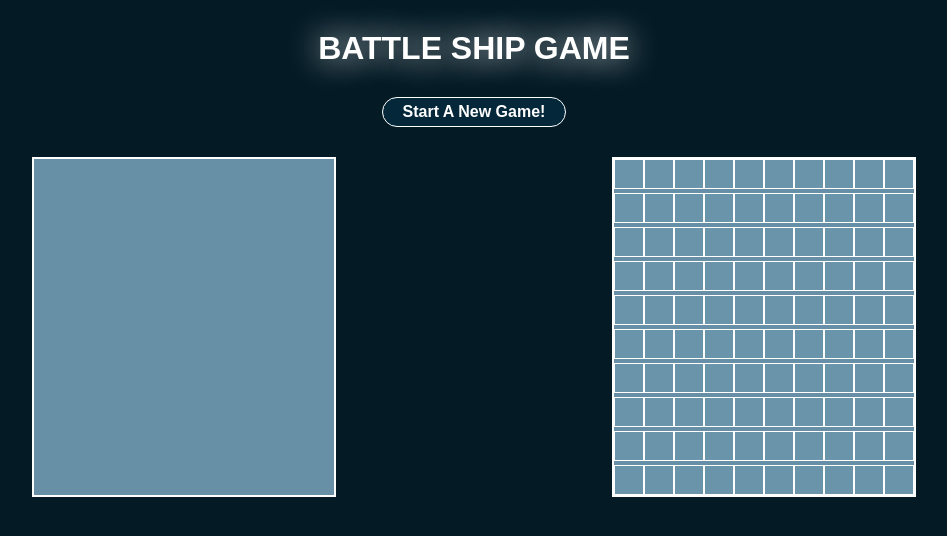
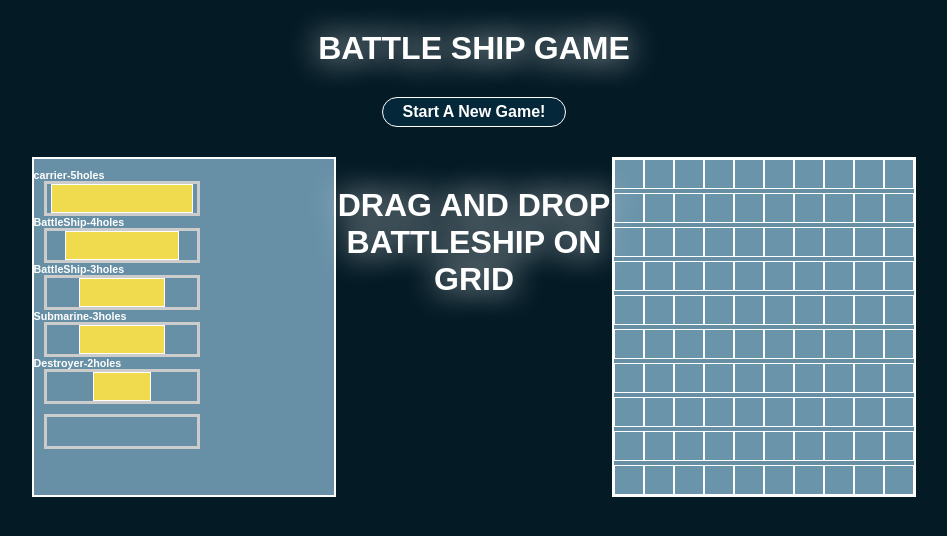
Before and after one commit to mrsuber/odin_project_12_BattleShip_Game, a website: page index.html in a window 1280 px wide. Shown: the whole page, without its empty margins (166-1113 px from the left). Drawn offline with Linux system fonts and the light colour scheme.

Commit message:
the key with difrent battle ship set up currently working on draging the ship to a position on the grid to start playing the game

```diff
--- a/css/styles.css
+++ b/css/styles.css
@@ -70,3 +70,81 @@ h1{
   padding: 0px;
   box-sizing: content-box;
 }
+
+
+.hide {
+    display: none;
+}
+.drag-over {
+    border: dashed 3px red !important;
+}
+.drop-targets {
+    /* display: flex; */
+    /* flex-direction: row;
+    justify-content: space-around;
+    align-items: center; */
+    margin: 20px 0;
+}
+
+
+
+.box {
+    height: 29px;
+    width: 150px;
+    border: solid 3px #ccc;
+    margin: 10px;
+    display: flex;
+    flex-direction: column;
+    align-items: center;
+    justify-content: center;
+}
+h6{
+	    margin-top: -10px;
+			margin-bottom:-10px;
+}
+
+.item {
+    height: 28px;
+		width: 140px;
+		border: 1px
+		solid white;
+    background-color: #F0DB4F;
+		cursor: pointer;
+}
+
+.item2 {
+    height: 28px;
+		width: 112px;
+		border: 1px
+		solid white;
+    background-color: #F0DB4F;
+		cursor: pointer;
+}
+
+.item3 {
+    height: 28px;
+		width: 84px;
+		border: 1px
+		solid white;
+    background-color: #F0DB4F;
+		cursor: pointer;
+}
+
+.item4 {
+    height: 28px;
+		width: 84px;
+		border: 1px
+		solid white;
+    background-color: #F0DB4F;
+		cursor: pointer;
+}
+
+
+.item5 {
+    height: 28px;
+		width: 56px;
+		border: 1px
+		solid white;
+    background-color: #F0DB4F;
+		cursor: pointer;
+}
--- a/index.html
+++ b/index.html
@@ -11,13 +11,49 @@
         <h1>Battle Ship Game</h1>
         <button id="clearButton">Start A New Game!</button>
 
+
         </div>
         <div class="container">
         </div>
 
       </div>
       <div class="container2">
+        <div class="drop-targets">
+          <h6>carrier-5holes</h6>
+            <div class="box">
+                <div class="item" id="item">
+                </div>
+            </div>
+
+            <h6>BattleShip-4holes</h6>
+            <div class="box">
+                <div class="item2" id="item">
+                </div>
+            </div>
+              <h6>BattleShip-3holes</h6>
+            <div class="box">
+                <div class="item3" id="item">
+                </div>
+            </div>
+              <h6>Submarine-3holes</h6>
+            <div class="box">
+                <div class="item4" id="item">
+                </div>
+            </div>
+            <h6>Destroyer-2holes</h6>
+            <div class="box">
+                <div class="item5" id="item">
+                </div>
+            </div>
+
+            <div class="box"></div>
+        </div>
       </div>
+
+      <div class="container3">
+        <h1>Drag And Drop BattleShip On Grid</h1>
+
+    </div>
 
     </main>
 
--- a/js/dom.js
+++ b/js/dom.js
@@ -25,20 +25,68 @@ function addDiv(numberOfDivsToCreate) {
 
 // change grid square color to red
 function changeColor() {
-    // this.style.backgroundColor = '#06bb3e';
+
     const hitColor = 'rgb(251 62 2)'
     const missColor = 'rgb(43 136 187)'
-  //   const randomR = Math.floor(Math.random() * 256);
-  // const randomG = Math.floor(Math.random() * 256);
-  // const randomB = Math.floor(Math.random() * 256);
+
   this.style.backgroundColor = missColor;
 }
 
 
 // clear grid + prompt for new grid size
-function clear() {
+function clear() {}
+button.addEventListener('click', clear);
 
+// implementing drag and drop
+/* draggable element */
+const item = document.querySelector('#item');
+
+item.addEventListener('dragstart', dragStart);
+
+function dragStart(e) {
+    e.dataTransfer.setData('text/plain', e.target.id);
+    setTimeout(() => {
+        e.target.classList.add('hide');
+    }, 0);
 }
 
-button.addEventListener('click', clear);
+
+/* drop targets */
+const boxes = document.querySelectorAll('.box');
+
+boxes.forEach(box => {
+    box.addEventListener('dragenter', dragEnter)
+    box.addEventListener('dragover', dragOver);
+    box.addEventListener('dragleave', dragLeave);
+    box.addEventListener('drop', drop);
+});
+
+
+function dragEnter(e) {
+    e.preventDefault();
+    e.target.classList.add('drag-over');
+}
+
+function dragOver(e) {
+    e.preventDefault();
+    e.target.classList.add('drag-over');
+}
+
+function dragLeave(e) {
+    e.target.classList.remove('drag-over');
+}
+
+function drop(e) {
+    e.target.classList.remove('drag-over');
+
+    // get the draggable element
+    const id = e.dataTransfer.getData('text/plain');
+    const draggable = document.getElementById(id);
+
+    // add it to the drop target
+    e.target.appendChild(draggable);
+
+    // display the draggable element
+    draggable.classList.remove('hide');
+}
 window.onload = addDiv(10); // on page load, create a 16 x 16 grid
```
